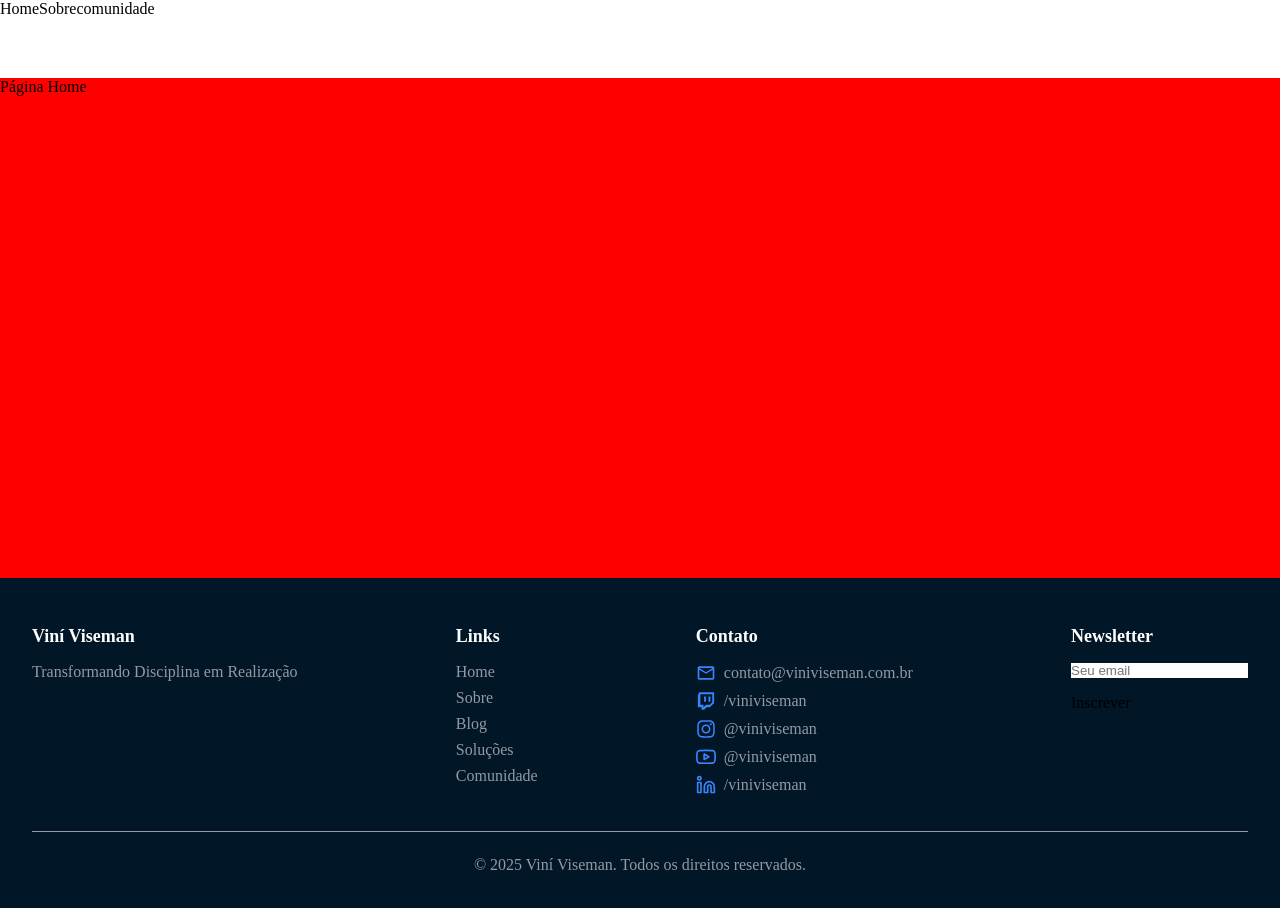
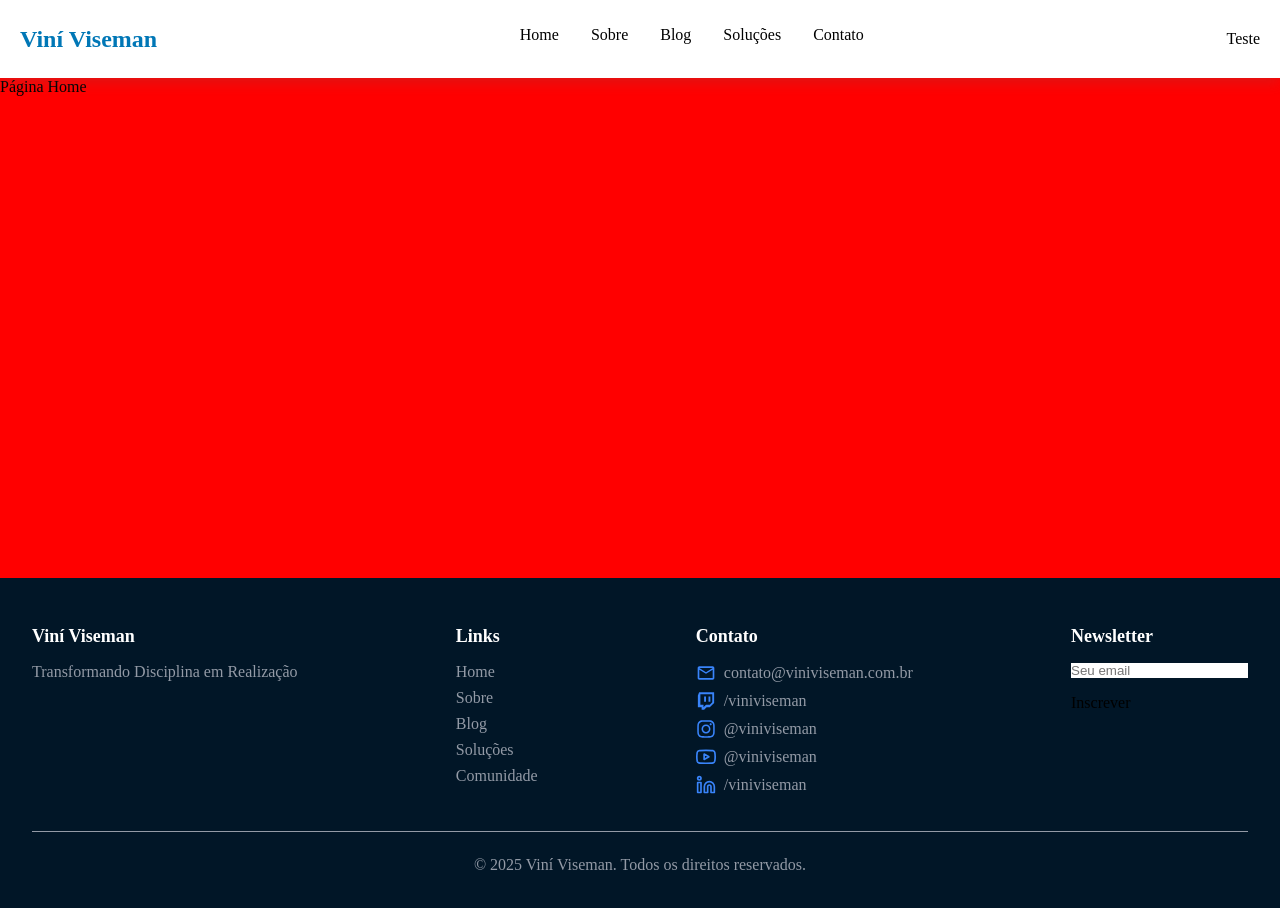
Before and after one commit to kelvincharlesdev/viniviseman, a React (Vite) app: page / in a window 1280 px wide. Shown: the top 908 px of the page. Built offline with nearby package versions, Linux system fonts and the light colour scheme.

Commit message:
feat: add Header to mainLayoult

```diff
--- a/src/containers/Header/Header.styles.ts
+++ b/src/containers/Header/Header.styles.ts
@@ -1,6 +1,7 @@
 import styled from 'styled-components';
 
 export const Header = styled.header`
+  top: 0;
   width: 100%;
   height: 78px;
   position: fixed;
@@ -9,6 +10,7 @@ export const Header = styled.header`
   justify-content: center;
   padding: 0 20px;
   box-shadow: 0 0.4rem 0.8rem 0 rgba(99, 99, 99, 0.2);
+  background-color: ${({ theme }) => theme.colors.neutral.lightest};
 
   @media (max-width: 768px) {
     justify-content: space-between;
--- a/src/containers/MainLayout/MainLayout.tsx
+++ b/src/containers/MainLayout/MainLayout.tsx
@@ -1,24 +1,12 @@
 import { Outlet } from 'react-router-dom';
 import { Footer } from '../Footer';
 import * as S from './MainLayout.styles';
-import { Link } from 'react-router-dom';
+import { Header } from '../Header';
 
 export const MainLayout = () => {
   return (
     <S.MainLayout__Container>
-      <header
-        style={{
-          height: '78px',
-          position: 'fixed',
-          top: '0',
-          background: '#ffffff',
-          width: '100%'
-        }}
-      >
-        <Link to="/">Home</Link>
-        <Link to="/sobre">Sobre</Link>
-        <Link to="/comunidade">comunidade</Link>
-      </header>
+      <Header />
       <S.Main__Content>
         <Outlet />
       </S.Main__Content>
```
